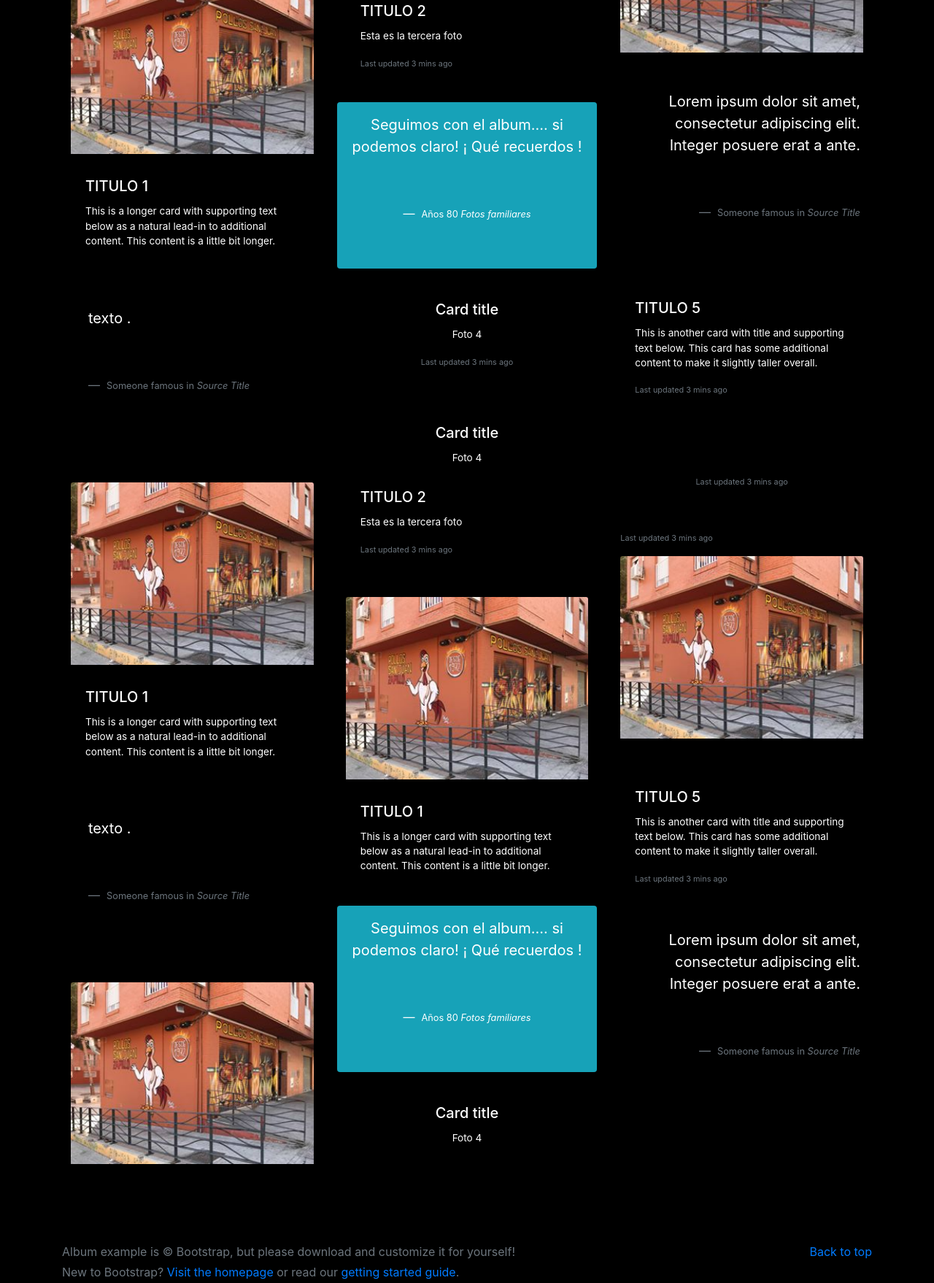
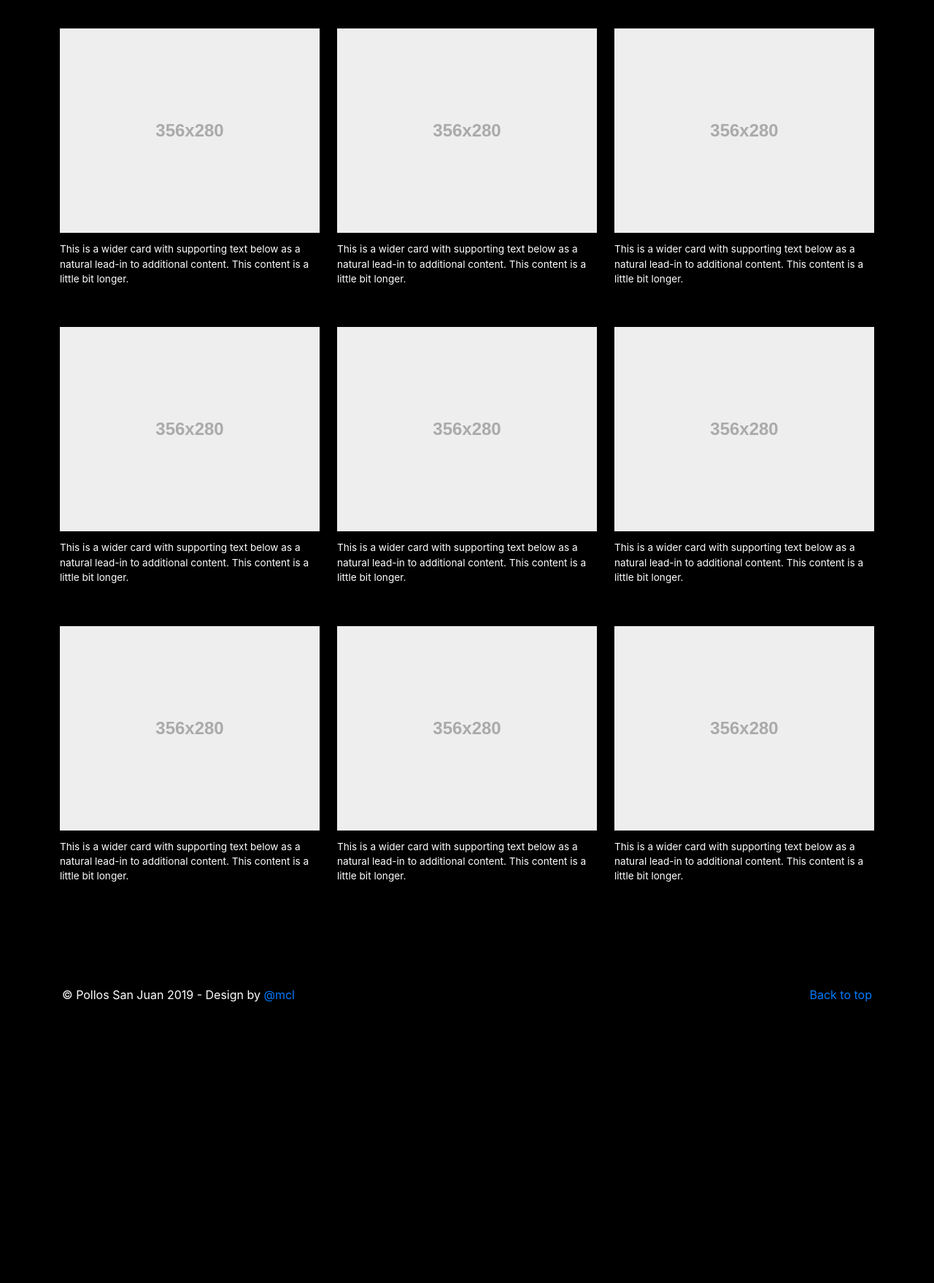
Before and after one commit to mcanadaslopez/web, a plain HTML site: page album.html in a window 1280 px wide. Shown: the part 840-2598 px from the top of the page at 73% size. After the commit the page ends 2267 px from the top, so only its background shows below. Drawn offline with nearby package versions, Linux system fonts and the light colour scheme; files whose address does not match are found by name.

Commit message:
14.04.2019 album.html, falta retocar

```diff
--- a/album.html
+++ b/album.html
@@ -10,11 +10,13 @@
     <title>Web Pollos San Juan</title>
 
     <!-- Bootstrap core CSS -->
-   <link rel="stylesheet" href="https://stackpath.bootstrapcdn.com/bootstrap/4.3.1/css/bootstrap.min.css" integrity="sha384-ggOyR0iXCbMQv3Xipma34MD+dH/1fQ784/j6cY/iJTQUOhcWr7x9JvoRxT2MZw1T" crossorigin="anonymous">
+   <!--<link rel="stylesheet" href="https://stackpath.bootstrapcdn.com/bootstrap/4.3.1/css/bootstrap.min.css" integrity="sha384-ggOyR0iXCbMQv3Xipma34MD+dH/1fQ784/j6cY/iJTQUOhcWr7x9JvoRxT2MZw1T" crossorigin="anonymous"> -->
+    <link rel="stylesheet" type="text/css" href="css/bootstrap.min.css">
 
     <!-- Custom styles for this template <link rel="stylesheet"  href="css/jumbotron.css"> -->
 
      <script type="text/javascript" src="js/jquery3.3.1.js"></script>
+     <script type="text/javascript" src="js/album.js"></script>
 
     <!-- Custom styles for this template -->
     <link href="css/album.css" rel="stylesheet">
@@ -68,206 +70,90 @@
     </nav>
 </div>
 
+   <!--   cuerpo de las fotos ------------------------->
     <section class="jumbotron text-center">
       <div class="container">
-        <h1 class="jumbotron-heading">Album de nuestra historia en imágenes...</h1>
-        <p class="lead ">Es bonito recordar de dónde venimos, admirar a todas las personas que trabajaron por
-        y para Pollos San Juan. Estamos orgullosos de tod@s y cada un@ de ell@s y por eso queremos mostraros un trocito
-        de nuestra historia. Siempre os estaremos agracedidos...</p>
+        <h1 class="jumbotron-heading">Un poco de nosotros en fotos</h1>
+        <p class="lead text-muted">Queremos compartir con vosotros un pedacito de nuestra en historia en fotos, esperamos que os guste
+        y recordemos juntos todos estos años...</p>
+        <p>
+          <!--<a href="#" class="btn btn-outline-primary btn-sm">Main call to action</a> Posibles acciones en futuro-->
 
+        </p>
       </div>
     </section>
 
-
-
     <div class="album text-muted">
       <div class="container">
-            <div class="card-columns">
-                <div class="card bg-danger text-white text-center p-3">
-                  <blockquote class="blockquote mb-0">
-                    <p>Comenzamos por el principio. Situados en el Zapillo lorem</p>
-                    <footer class="blockquote-footer text-white">
-                      <small>
-                        Años 80 <cite title="Source Title">Fotos familiares</cite>
-                      </small>
-                    </footer>
-                  </blockquote>
+
+        <div class="row">
+          <div class="card col-12 col-md-4">
+            <img data-src="holder.js/100px280/thumb" alt="Card image cap">
+            <p class="card-text">This is a wider card with supporting text below as a natural lead-in to additional content. This content is a little bit longer.</p>
+          </div>
+          <div class="card col-12 col-md-4">
+            <img data-src="holder.js/100px280/thumb" alt="Card image cap">
+            <p class="card-text">This is a wider card with supporting text below as a natural lead-in to additional content. This content is a little bit longer.</p>
+          </div>
+          <div class="card col-12 col-md-4">
+            <img data-src="holder.js/100px280/thumb" alt="Card image cap">
+            <p class="card-text">This is a wider card with supporting text below as a natural lead-in to additional content. This content is a little bit longer.</p>
           </div>
 
-                <div class="card">
-                  <img src="img/img1.jpg" class="card-img-top" alt="...">
-                  <div class="card-body">
-                    <h5 class="card-title">TITULO 1</h5>
-                    <p class="card-text">This is a longer card with supporting text below as a natural lead-in to additional content. This content is a little bit longer.</p>
+          <div class="card col-12 col-md-4">
+            <img data-src="holder.js/100px280/thumb" alt="Card image cap">
+            <p class="card-text">This is a wider card with supporting text below as a natural lead-in to additional content. This content is a little bit longer.</p>
           </div>
+          <div class="card col-12 col-md-4">
+            <img data-src="holder.js/100px280/thumb" alt="Card image cap">
+            <p class="card-text">This is a wider card with supporting text below as a natural lead-in to additional content. This content is a little bit longer.</p>
+          </div>
+          <div class="card col-12 col-md-4">
+            <img data-src="holder.js/100px280/thumb" alt="Card image cap">
+            <p class="card-text">This is a wider card with supporting text below as a natural lead-in to additional content. This content is a little bit longer.</p>
           </div>
 
-                <div class="card p-3">
-                    <blockquote class="blockquote mb-0 card-body">
-                      <p>texto .</p>
-                      <footer class="blockquote-footer">
-                        <small class="text-muted">
-                          Someone famous in <cite title="Source Title">Source Title</cite>
-                        </small>
-                      </footer>
-                    </blockquote>
+          <div class="card col-12 col-md-4">
+            <img data-src="holder.js/100px280/thumb" alt="Card image cap">
+            <p class="card-text">This is a wider card with supporting text below as a natural lead-in to additional content. This content is a little bit longer.</p>
           </div>
-
-                <div class="card">
-                  <img src="img/img1.jpg" class="card-img-top" alt="...">
-                  <div class="card-body">
-                    <h5 class="card-title">TITULO 2</h5>
-                    <p class="card-text">Esta es la tercera foto</p>
-                    <p class="card-text"><small class="text-muted">Last updated 3 mins ago</small></p>
+          <div class="card col-12 col-md-4">
+            <img data-src="holder.js/100px280/thumb" alt="Card image cap">
+            <p class="card-text">This is a wider card with supporting text below as a natural lead-in to additional content. This content is a little bit longer.</p>
           </div>
+          <div class="card col-12 col-md-4">
+            <img data-src="holder.js/100px280/thumb" alt="Card image cap">
+            <p class="card-text">This is a wider card with supporting text below as a natural lead-in to additional content. This content is a little bit longer.</p>
           </div>
-
-
-                <div class="card bg-info text-white text-center p-3">
-                  <blockquote class="blockquote mb-0">
-                    <p>Seguimos con el album.... si podemos claro! ¡ Qué recuerdos !</p>
-                    <footer class="blockquote-footer text-white">
-                      <small>
-                        Años 80 <cite title="Source Title">Fotos familiares</cite>
-                      </small>
-                    </footer>
-                  </blockquote>
+           <div class="card col-12 col-md-4">
+            <img data-src="holder.js/100px280/thumb" alt="Card image cap">
+            <p class="card-text">This is a wider card with supporting text below as a natural lead-in to additional content. This content is a little bit longer.</p>
           </div>
-                <div class="card text-center">
-                  <div class="card-body">
-                    <h5 class="card-title">Card title</h5>
-                    <p class="card-text">Foto 4</p>
-                    <p class="card-text"><small class="text-muted">Last updated 3 mins ago</small></p>
+          <div class="card col-12 col-md-4">
+            <img data-src="holder.js/100px280/thumb" alt="Card image cap">
+            <p class="card-text">This is a wider card with supporting text below as a natural lead-in to additional content. This content is a little bit longer.</p>
           </div>
-                </div>
-                <div class="card text-center">
-                  <div class="card-body">
-                    <h5 class="card-title">Card title</h5>
-                    <p class="card-text">Foto 4</p>
-                    <p class="card-text"><small class="text-muted">Last updated 3 mins ago</small></p>
-                  </div>
-                </div>
-
-                <div class="card">
-                   <p class="card-text"><small class="text-muted">Last updated 3 mins ago</small></p>
-                  <img src="img/img1.jpg" class="card-img-top" alt="...">
-                </div>
-
-                <div class="card p-3 text-right">
-                  <blockquote class="blockquote mb-0">
-                    <p>Lorem ipsum dolor sit amet, consectetur adipiscing elit. Integer posuere erat a ante.</p>
-                    <footer class="blockquote-footer">
-                      <small class="text-muted">
-                        Someone famous in <cite title="Source Title">Source Title</cite>
-                      </small>
-                    </footer>
-                  </blockquote>
-                </div>
-
-                <div class="card">
-                  <div class="card-body">
-                    <h5 class="card-title">TITULO 5</h5>
-                    <p class="card-text">This is another card with title and supporting text below. This card has some additional content to make it slightly taller overall.</p>
-                    <p class="card-text"><small class="text-muted">Last updated 3 mins ago</small></p>
-                  </div>
-                </div>
-          </div>
-
-
-           <div class="card-columns">
-                <div class="card">
-                  <img src="img/img1.jpg" class="card-img-top" alt="...">
-                  <div class="card-body">
-                    <h5 class="card-title">TITULO 1</h5>
-                    <p class="card-text">This is a longer card with supporting text below as a natural lead-in to additional content. This content is a little bit longer.</p>
-                  </div>
-                </div>
-
-                <div class="card p-3">
-                    <blockquote class="blockquote mb-0 card-body">
-                      <p>texto .</p>
-                      <footer class="blockquote-footer">
-                        <small class="text-muted">
-                          Someone famous in <cite title="Source Title">Source Title</cite>
-                        </small>
-                      </footer>
-                    </blockquote>
-                </div>
-
-                <div class="card">
-                  <img src="img/img1.jpg" class="card-img-top" alt="...">
-                  <div class="card-body">
-                    <h5 class="card-title">TITULO 2</h5>
-                    <p class="card-text">Esta es la tercera foto</p>
-                    <p class="card-text"><small class="text-muted">Last updated 3 mins ago</small></p>
-                  </div>
-                </div>
-                <div class="card">
-                  <img src="img/img1.jpg" class="card-img-top" alt="...">
-                  <div class="card-body">
-                    <h5 class="card-title">TITULO 1</h5>
-                    <p class="card-text">This is a longer card with supporting text below as a natural lead-in to additional content. This content is a little bit longer.</p>
-                  </div>
-                </div>
-
-                <div class="card bg-info text-white text-center p-3">
-                  <blockquote class="blockquote mb-0">
-                    <p>Seguimos con el album.... si podemos claro! ¡ Qué recuerdos !</p>
-                    <footer class="blockquote-footer text-white">
-                      <small>
-                        Años 80 <cite title="Source Title">Fotos familiares</cite>
-                      </small>
-                    </footer>
-                  </blockquote>
-                </div>
-
-                <div class="card text-center">
-                  <div class="card-body">
-                    <h5 class="card-title">Card title</h5>
-                    <p class="card-text">Foto 4</p>
-                    <p class="card-text"><small class="text-muted">Last updated 3 mins ago</small></p>
-                  </div>
-                </div>
-
-                <div class="card">
-                   <p class="card-text"><small class="text-muted">Last updated 3 mins ago</small></p>
-                  <img src="img/img1.jpg" class="card-img-top" alt="...">
-                </div>
-
-
-
-                <div class="card">
-                  <div class="card-body">
-                    <h5 class="card-title">TITULO 5</h5>
-                    <p class="card-text">This is another card with title and supporting text below. This card has some additional content to make it slightly taller overall.</p>
-                    <p class="card-text"><small class="text-muted">Last updated 3 mins ago</small></p>
-                  </div>
-                </div>
-                 <div class="card p-3 text-right">
-                  <blockquote class="blockquote mb-0">
-                    <p>Lorem ipsum dolor sit amet, consectetur adipiscing elit. Integer posuere erat a ante.</p>
-                    <footer class="blockquote-footer">
-                      <small class="text-muted">
-                        Someone famous in <cite title="Source Title">Source Title</cite>
-                      </small>
-                    </footer>
-                  </blockquote>
+          <div class="card col-12 col-md-4">
+            <img data-src="holder.js/100px280/thumb" alt="Card image cap">
+            <p class="card-text">This is a wider card with supporting text below as a natural lead-in to additional content. This content is a little bit longer.</p>
           </div>
         </div>
 
       </div>
     </div>
 
+      <footer class="footer">
 
-    <footer class="text-muted">
-      <div class="container">
+        <div class="container inner">
            <p class="float-right">
               <a href="#">Back to top</a>
            </p>
-        <p>Album example is &copy; Bootstrap, but please download and customize it for yourself!</p>
-        <p>New to Bootstrap? <a href="../../">Visit the homepage</a> or read our <a href="../../getting-started/">getting started guide</a>.</p>
+              <p>&copy; Pollos San Juan 2019 - Design by <a href="https://mcanadaslopez.github.io/pollossanjuan/index.html">@mcl</a></p>
             </div>
       </footer>
+
+
+
 
     <!-- Bootstrap core JavaScript
     ================================================== -->
--- a/css/album.css
+++ b/css/album.css
@@ -1,6 +1,7 @@
 body {
   min-height: 75rem; /* Can be removed; just added for demo purposes */
-  background: black;
+  background-color: black;
+
 }
 
 .navbar {
@@ -89,8 +90,13 @@ footer p {
     background-color: transparent;
     border-bottom: .20rem solid transparent;
     border-bottom-color: red;
+    color: white;
 
   /*text-decoration: underline;*/
 
 
 }
+
+p.lead.text-muted, p{
+  color:white!important;
+}
--- a/css/jumbotron.css
+++ b/css/jumbotron.css
@@ -1,9 +1,11 @@
 /* Move down content because we have a fixed navbar that is 50px tall */
 body {
 
-  padding-top: 2rem;
+  /*padding-top: 2rem;*/
+
   background-color: black;
   color: #D8D8D8;
+  margin-bottom: 60px;
 
 }
 
@@ -20,16 +22,18 @@ p{
   	color: white;
 }
 
-#navbarSupportedContent > .navbar-nav > .nav-item > .nav-link:hover {
+#navbarSupportedContent > .navbar-nav > .nav-item > a:hover {
+/*#navbarSupportedContent > .navbar-nav > .nav-item > .nav-link:hover {*/
 
 	  /*padding: .25rem 0;*/
 	  /*font-weight: bold;*/
-	  /*color: rgba(255,255,255,.5);*/
+	  /*color: rgba(255,255,255,.5);  */
+
 	  background-color: transparent;
 	  border-bottom: .20rem solid transparent;
 	  border-bottom-color: red;
 
-	/*text-decoration: underline;*/
+
 
 
 }
@@ -43,7 +47,7 @@ p{
 }
 
 .footer {
-  position: absolute;
+  position: relative;
   bottom: 0;
   width: 100%;
   /* Set the fixed height of the footer here */
```
Also changed, not shown: inicio.html (+3 -1 lines), js/album.js (renamed from js/jumbotron.js, +7 -7 lines). Lines whose indentation alone changed are shown as unchanged.
